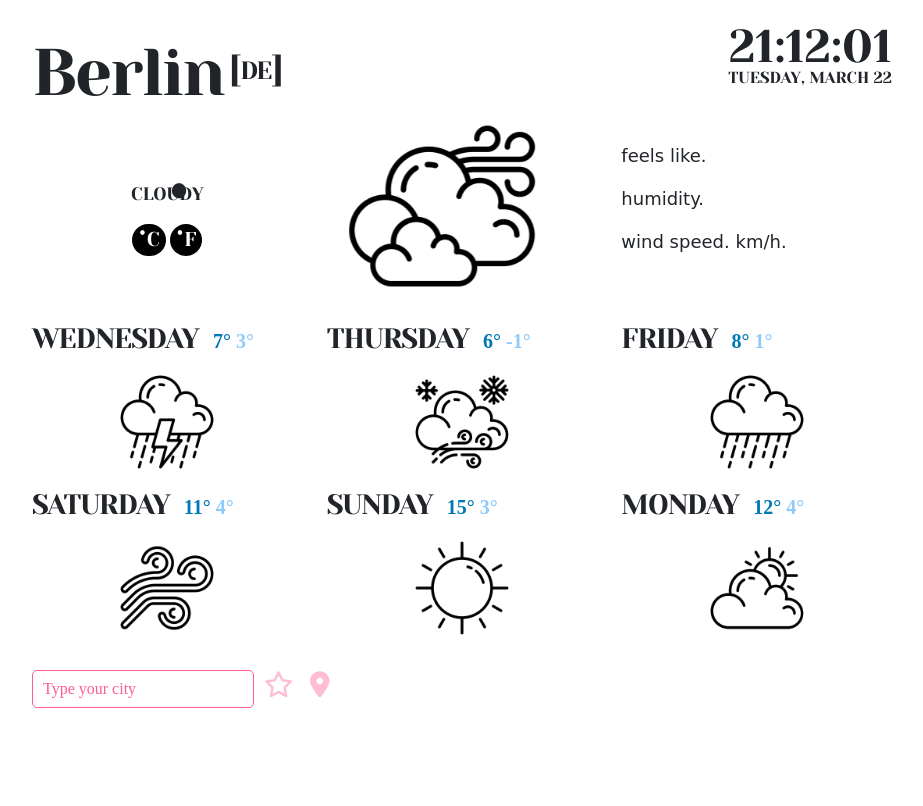
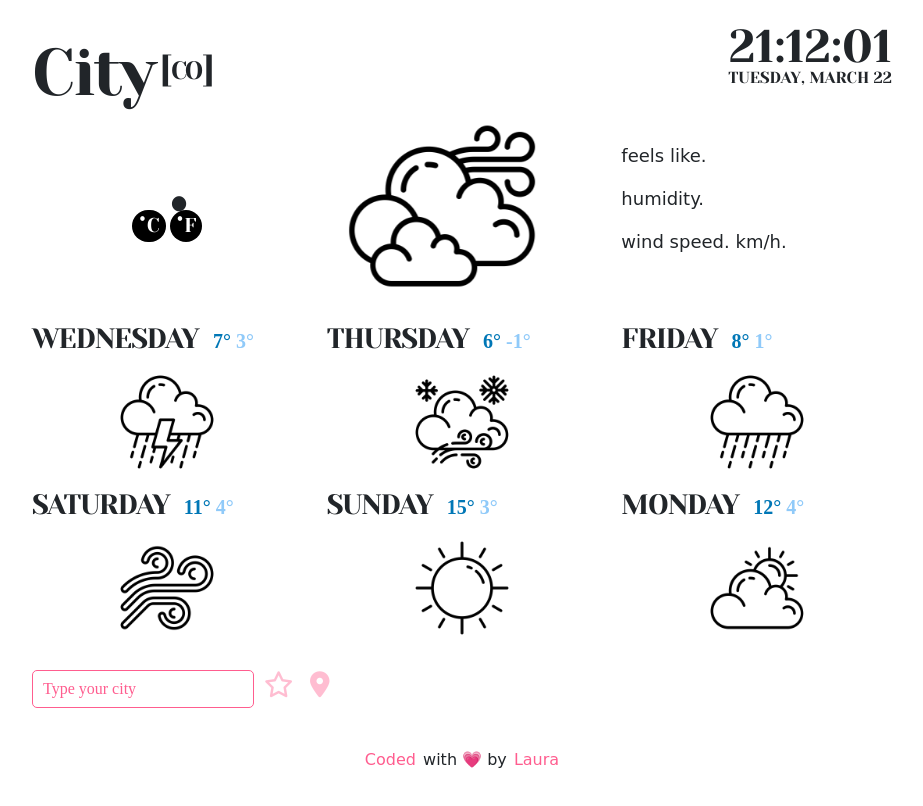
Before and after one commit to lauraeromerod/shecodes-plus-weatherapp, a plain HTML site: page index.html in a window 1280 px wide. Shown: the whole page, without its empty margins (178-1101 px from the left). Drawn offline with nearby package versions, Linux system fonts and the light colour scheme; a web font is replaced by a local one.

Commit message:
added footer and updated styles

```diff
--- a/index.html
+++ b/index.html
@@ -28,13 +28,15 @@
   <body>
     <div class="row align-items-center justify-content-between mb-3 mt-2"></div>
     <div class="container__weather">
-      <div class="row align-items-start justify-content-between current-weather-header">
+      <div
+        class="row align-items-start justify-content-between current-weather-header"
+      >
         <div class="col-12 col-md-8 text-start">
           <h1 class="current-city">
-            <span>Berlin</span>
+            <span>City</span>
             <p>
               <span class="current-country-bracket">[</span>
-              <span class="current-country">DE</span>
+              <span class="current-country">CO</span>
               <span class="current-country-bracket">]</span>
             </p>
           </h1>
@@ -54,7 +56,7 @@
                 <span class="current-temperature-number"></span>
                 <sup class="current-temperature__symbol">·</sup>
               </p>
-              <p class="current-weather-description">Cloudy</p>
+              <p class="current-weather-description"></p>
               <button class="celsius">
                 <sup class="temperature-scale-dot">·</sup>C
               </button>
@@ -156,7 +158,7 @@
           </div>
         </div>
       </div>
-      <div class="row align-items-center justify-content-between mb-3">
+      <div class="row align-items-center justify-content-between mb-4">
         <div class="col-6">
           <form class="form-horizontal c-search mb-3">
             <input
@@ -174,6 +176,17 @@
           </form>
         </div>
       </div>
+      <div class="row align-items-center justify-content-between mb-3">
+        <div class="col-12">
+          <footer>
+            <p>
+              <a class="github-link"
+                href="https://github.com/lauraeromerod/shecodes-plus-weatherapp"
+                >Coded</a> with 💗 by <a class="profile-link" href="https://www.linkedin.com/in/lauraeromerod/">Laura</a>
+            </p>
+          </footer>
+        </div>
+      </div>
     </div>
     <script
       src="https://code.jquery.com/jquery-3.6.0.min.js"
--- a/style.css
+++ b/style.css
@@ -187,14 +187,25 @@ text-transform: uppercase;
   margin: 0 auto;
 }
 
-@keyframes rotation {
-  from {
-    transform: rotate(0deg);
-  }
-  to {
-    transform: rotate(359deg);
-  }
+footer {
+  font-family: "Pompiere", cursive;
+  text-align: center;
+  font-size: 16px;
 }
+
+.github-link, .profile-link {
+  text-decoration: none;
+  cursor: pointer;
+  color: #ff5d8f;
+  padding: 2px;
+}
+
+.github-link:hover, .profile-link:hover {
+  color: #fff;
+  background-color: #90caf9;
+  padding: 2px;
+}
+
 
 @keyframes weather-icon {
   0% {
```
